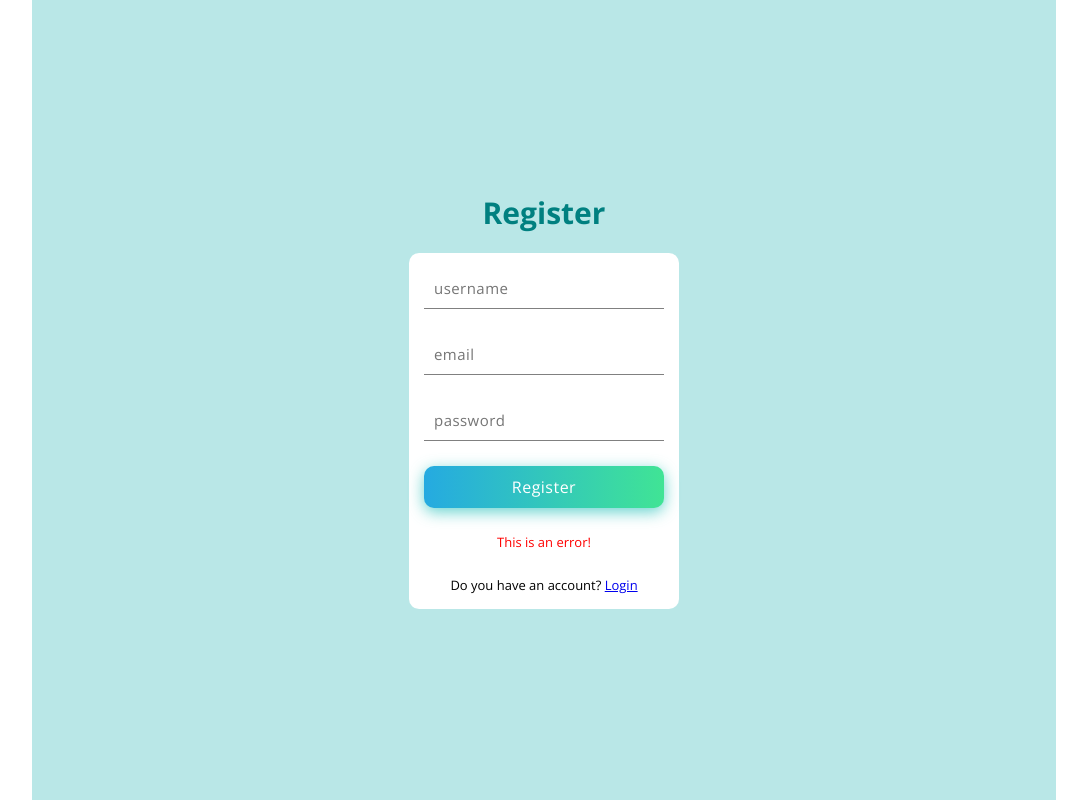
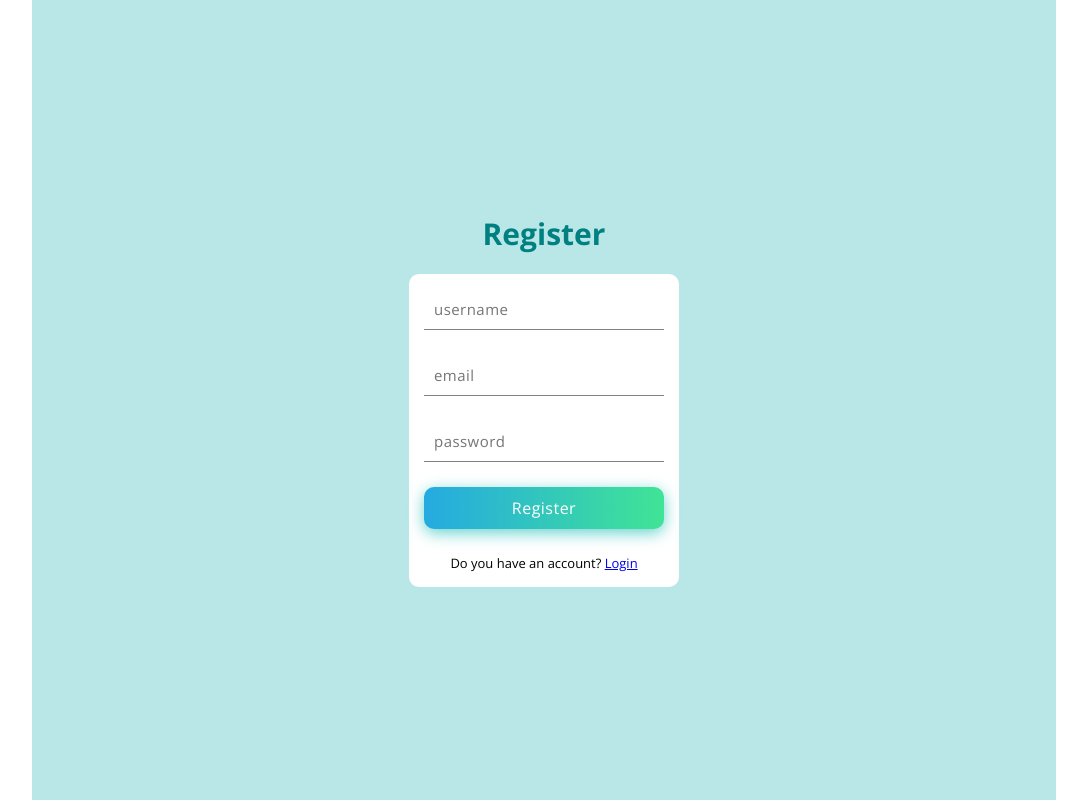
Before and after one commit to MaroufEbrahimi/BlogApp, a React (Create React App) app in the folder client/: page /register in a window 1280 px wide. Shown: the whole page, without its empty margins (96-1183 px from the left). Built offline with nearby package versions, Linux system fonts and the light colour scheme.

Commit message:
navigation to login page if no err

```diff
--- a/client/src/pages/Register.jsx
+++ b/client/src/pages/Register.jsx
@@ -1,5 +1,5 @@
 import React, { useState } from "react"
-import { Link } from "react-router-dom"
+import { Link, useNavigate } from "react-router-dom"
 import axios from "axios"
 
 const Register = () => {
@@ -8,6 +8,9 @@ const Register = () => {
     email: "",
     password: "",
   })
+  const [err, setErr] = useState(null)
+
+  const navigate = useNavigate()
 
   const handleChange = (e) => {
     setInputs((prev) => ({ ...prev, [e.target.name]: e.target.value }))
@@ -16,10 +19,10 @@ const Register = () => {
   const handleSubmit = async (e) => {
     e.preventDefault()
     try {
-      const res = await axios.post("/auth/register", inputs)
-      console.log(res)
+      await axios.post("/auth/register", inputs)
+      navigate("/login")
     } catch (err) {
-      console.log(err)
+      setErr(err.response.data)
     }
   }
 
@@ -49,7 +52,7 @@ const Register = () => {
           required
         />
         <button onClick={handleSubmit}>Register</button>
-        <p>This is an error!</p>
+        {err && <p>{err}</p>}
         <span>
           Do you have an account? <Link to="/login">Login</Link>
         </span>
```
